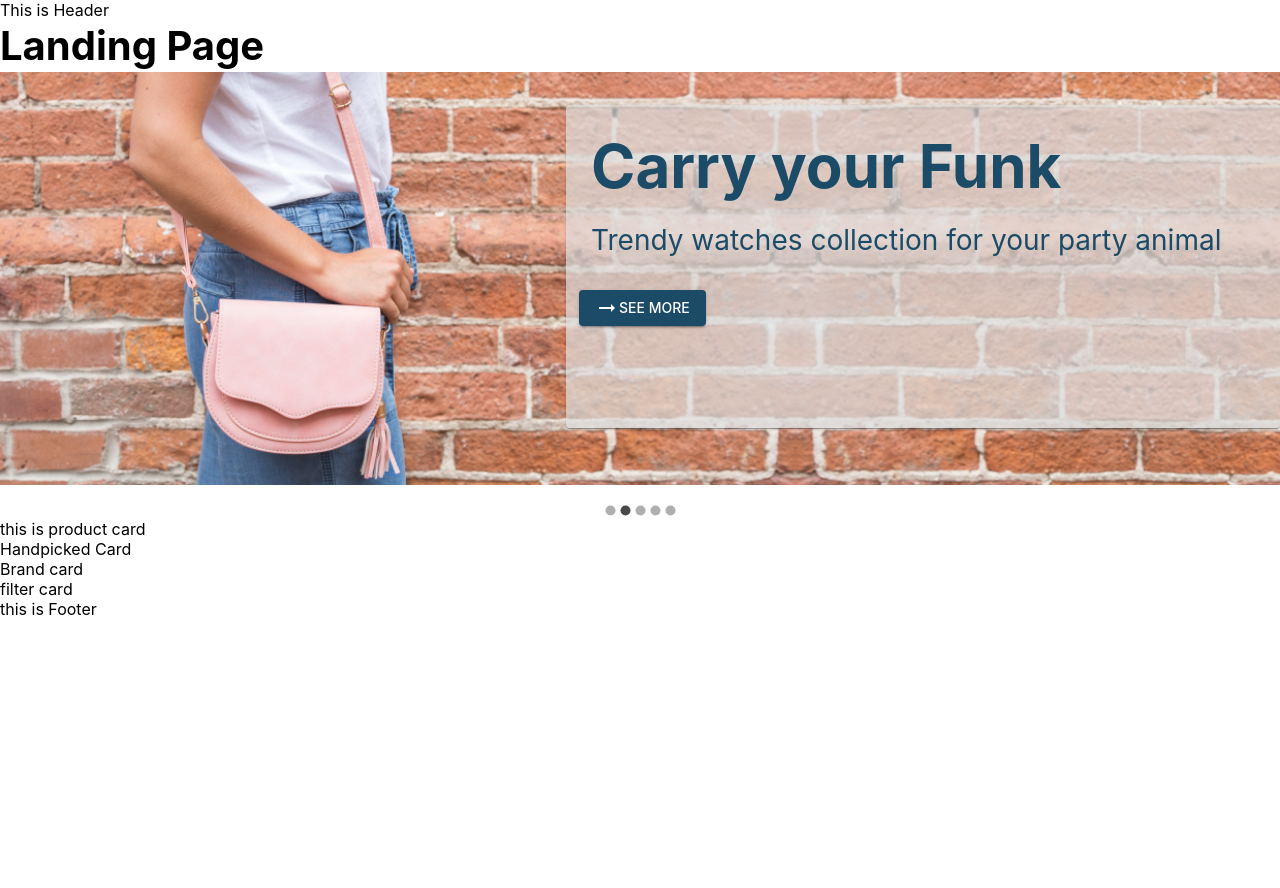
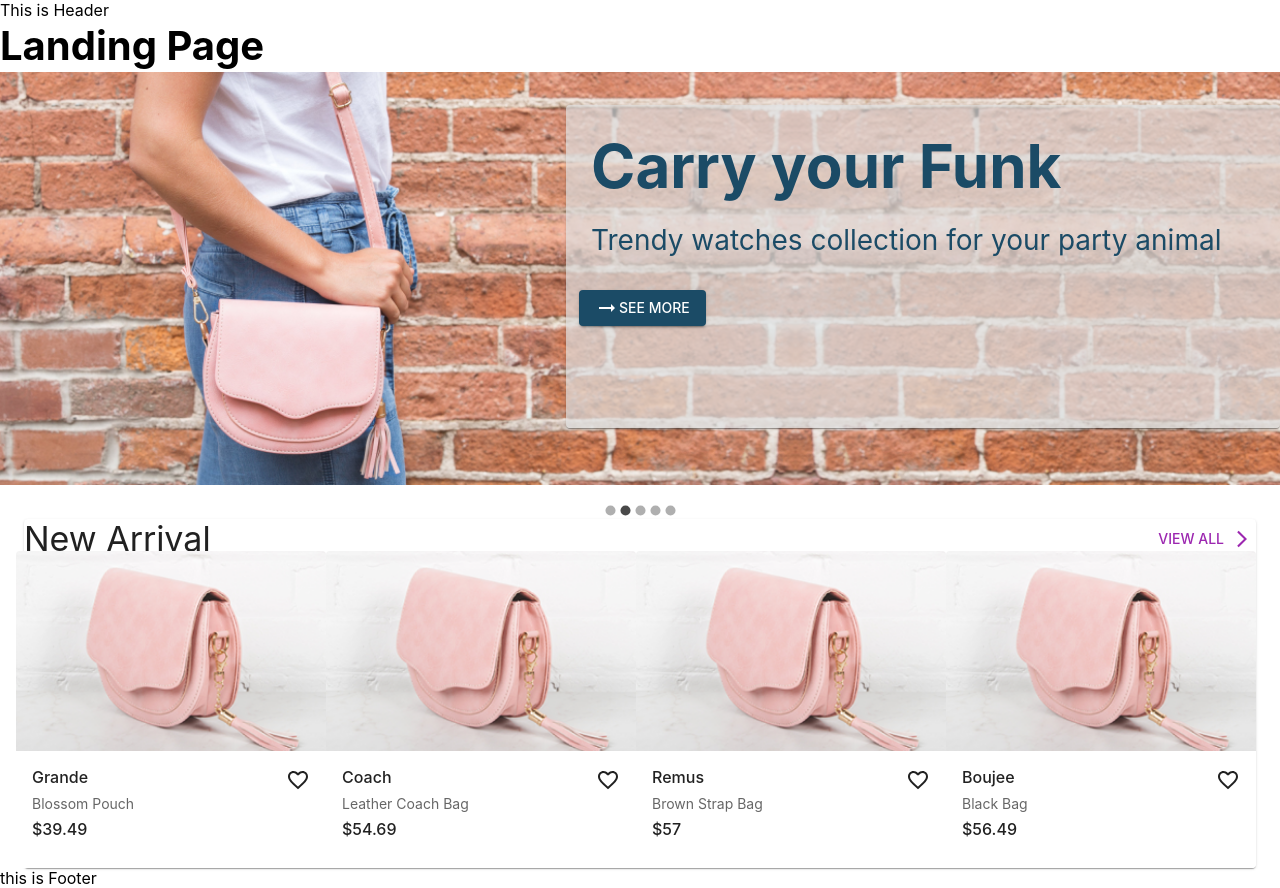
Before and after one commit to JSD-0923/frontend-final-2, a React (Create React App) app: page / in a window 1280 px wide. Before the commit the page ends 800 px from the top, so only its background shows below. Built offline with nearby package versions, Linux system fonts and the light colour scheme.

Commit message:
New Arrival style

```diff
--- a/src/components/NewArrival/NewArrival.js
+++ b/src/components/NewArrival/NewArrival.js
@@ -1,10 +1,76 @@
 import React from 'react'
 import ProductCard from '../ProductCard/ProductCard'
+import { Typography, Paper, Box, Grid, Container, IconButton } from '@mui/material'
+import { Button } from '@mui/material'
+import ArrowForwardIosIcon from '@mui/icons-material/ArrowForwardIos';
+import { styled } from '@mui/system';
+
+const newArrivalProducts = [
+  {
+    productName: "Grande",
+    productDescription: "Blossom Pouch",
+    productPrice: "$39.49",
+  },
+  {
+
+    productName: "Coach",
+    productDescription: "Leather Coach Bag",
+    productPrice: "$54.69",
+  },
+  {
+
+    productName: "Remus",
+    productDescription: "Brown Strap Bag",
+    productPrice: "$57",
+  },
+  {
+
+    productName: "Boujee",
+    productDescription: "Black Bag",
+    productPrice: "$56.49",
+  },
+
+]
+
+
 const NewArrival = () => {
+
+
   return (
-    <div>
-      <ProductCard />
-    </div>
+  <Container maxWidth='xl'>
+      <Paper>
+        <Box
+
+          sx={{
+            display: 'flex',
+            justifyContent: 'space-between',
+            alignItems: 'center',
+          }}>
+          <Typography variant='h3' component='div'
+
+            sx={{
+              fontSize: '34px',
+              fontWeight: '400'
+            }}>
+            New Arrival
+          </Typography>
+
+<Button color="secondary" endIcon={<ArrowForwardIosIcon />}>View All</Button>
+
+        </Box>
+        <Grid container spacing={1}>
+          {newArrivalProducts.map((product, index) => (
+            <Grid product xs={12} sm={6} md={4} lg={3} key={index}>
+
+              <ProductCard productDetaile={product} />
+
+            </Grid>
+          ))}
+        </Grid>
+      </Paper>
+      </Container>
+
+
   )
 }
 
--- a/src/components/ProductCard/ProductCard.js
+++ b/src/components/ProductCard/ProductCard.js
@@ -1,10 +1,59 @@
 import React from 'react'
+import Card from '@mui/material/Card';
+import CardActions from '@mui/material/CardActions';
+import CardContent from '@mui/material/CardContent';
+import CardMedia from '@mui/material/CardMedia';
+import Typography from '@mui/material/Typography';
+import { Box } from "@mui/material";
+import FavoriteBorderIcon from "@mui/icons-material/FavoriteBorder";
+import product from '../../assets/images/pink-bag.png'
+// import {newArrivalProducts} from '../data'
+const ProductCard = (props) => {
+  return (
+    <Card sx={{ boxShadow: "none", width:'100%' }}>
+      <CardMedia
+        sx={{ height: 200 }}
+        image={product}
+        // title="green iguana"
+      />
+      <CardContent>
+        <Box
+        sx={{
+          display:'flex',
+          justifyContent:'space-between',
+          alignItems:'center',
 
-const ProductCard = () => {
-  return (
-    <div>
-      this is product card
-    </div>
+      }}
+        >
+        <Typography gutterBottom variant="h5" component="div"
+        sx={{
+          fontSize:'16px',
+          fontWeight:'500'
+        }}>
+          {props.productDetaile.productName}
+        </Typography>
+        <FavoriteBorderIcon/>
+        </Box>
+        <Typography variant="body2" color="text.secondary"
+        sx={{
+          fontSize : '14px',
+          fontWeight : '400'
+        }}>
+
+        {props.productDetaile.productDescription}
+        </Typography>
+        <Typography gutterBottom variant="none" component="div"
+        sx={{
+          fontSize:'16px',
+          fontWeight:'500',
+          mt : '5px'
+        }}>
+                 {props.productDetaile.productPrice}
+
+        </Typography>
+      </CardContent>
+
+    </Card>
   )
 }
 
--- a/src/pages/LandingPage/LandingPage.js
+++ b/src/pages/LandingPage/LandingPage.js
@@ -12,9 +12,9 @@ const LandingPage = () => {
             <Typography variant='displayLarge' component={'h2'}>Landing Page</Typography>
             <HeroSection />
             <NewArrival />
-            <HandpickedCollections />
-            <Brands />
-            <FilterCards />
+            {/* <HandpickedCollections /> */}
+            {/* <Brands />
+            <FilterCards /> */}
         </div>
     )
 }
```
Also changed, not shown: src/assets/images/pink-bag.png (added), src/components/data.js (line endings or trailing spaces).
